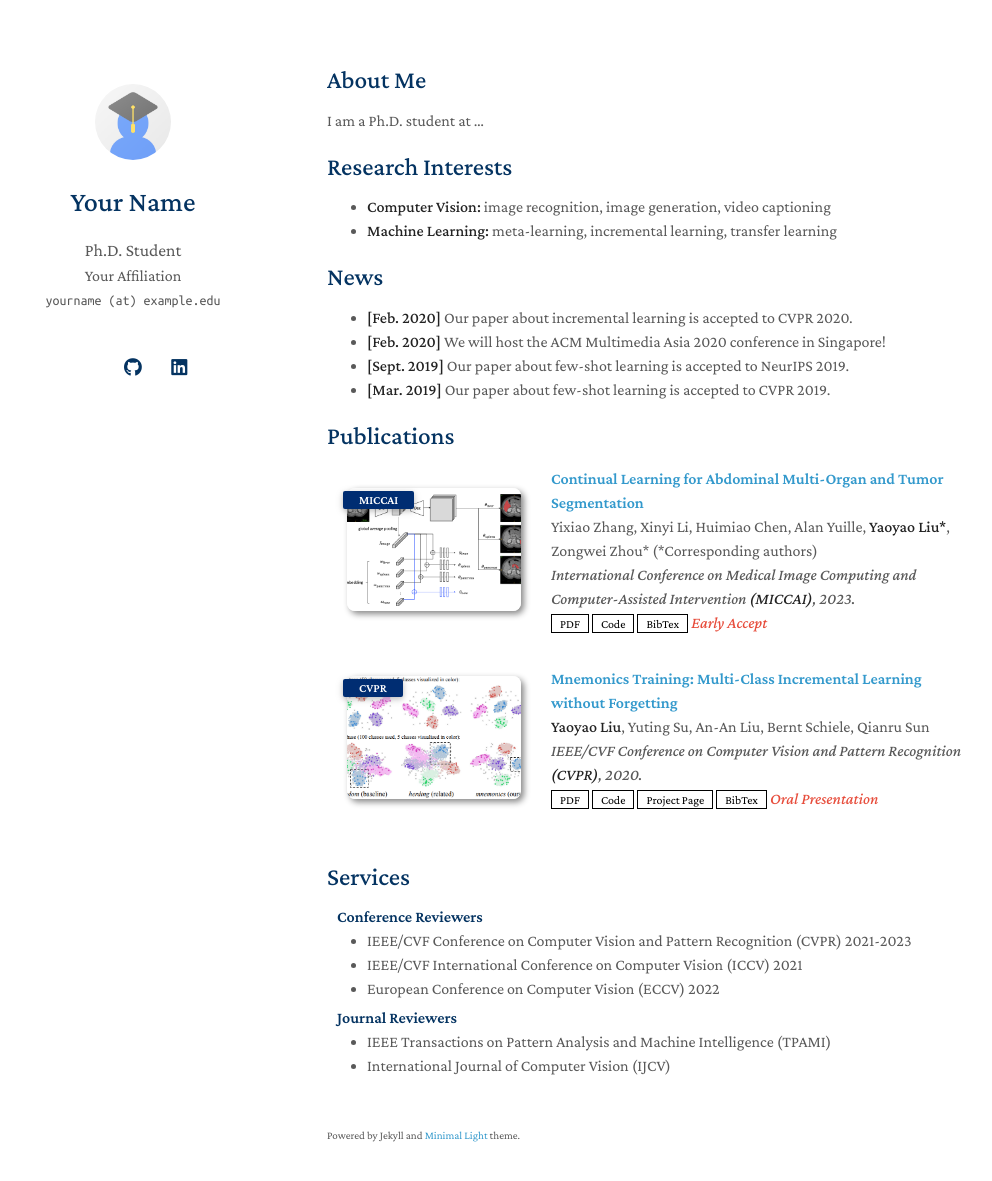
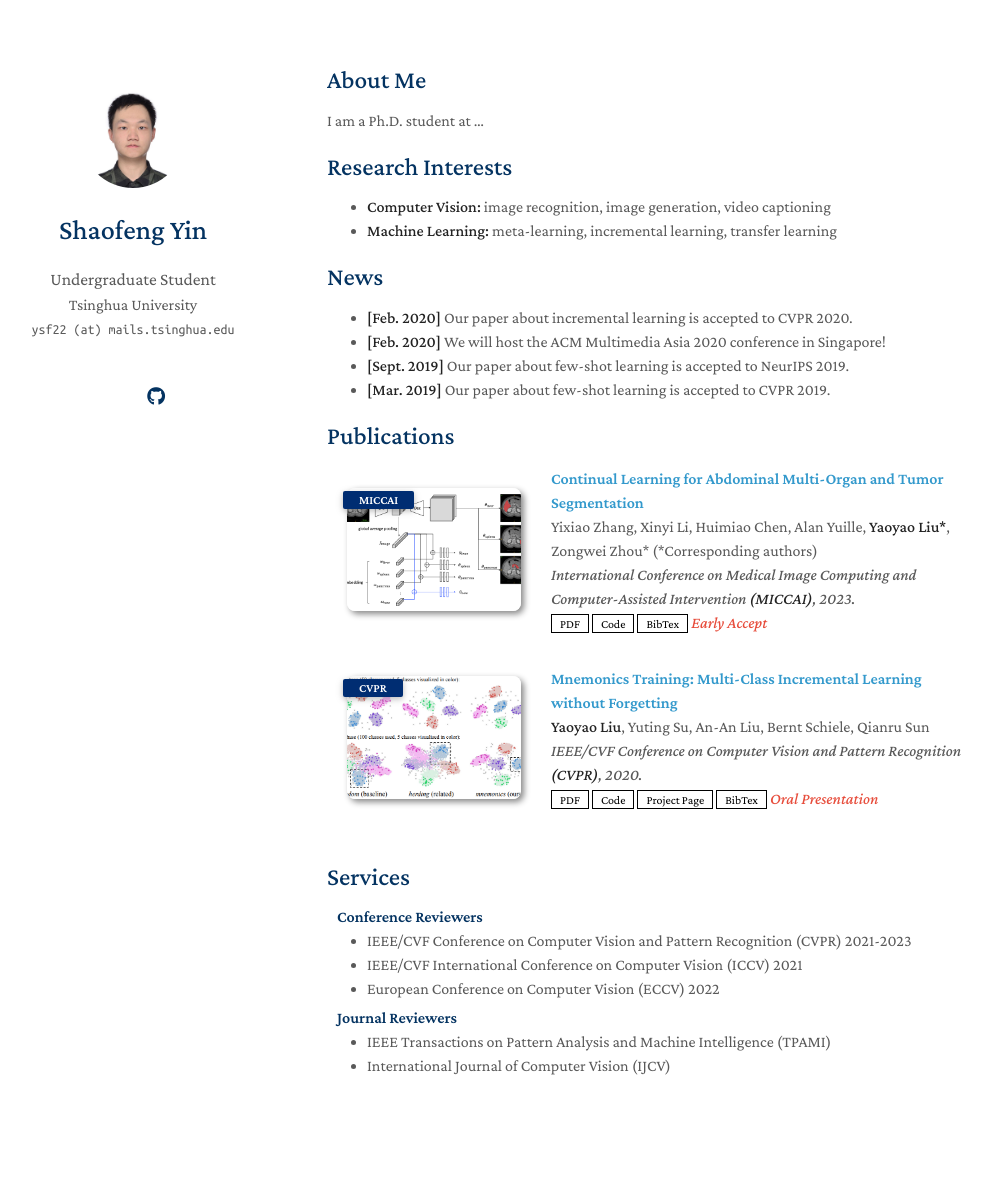
Before and after one commit to operator22th/operator22th.github.io, a Jekyll site: the page built from index.md, in a window 1280 px wide and 1216 px high. Shown: the top 1181 px of the window, without its empty margins (143-1135 px from the left). Built offline with Jekyll 4.4.1, drawn with Linux system fonts in a browser that asks for light colours; a style sheet for code colours, icons or effects is not loaded; our own code applies the rules of GitHub Pages for plain Markdown files.

Commit message:
update config

```diff
--- a/_config.yml
+++ b/_config.yml
@@ -1,32 +1,32 @@
 # Basic Information
-title: Your Name
-position: Ph.D. Student
-affiliation: Your Affiliation
-email: yourname (at) example.edu
+title: Shaofeng Yin
+position: Undergraduate Student
+affiliation: Tsinghua University
+email: ysf22 (at) mails.tsinghua.edu
 
 # Search Engine Optimization (SEO)
 # The following information is used to improve the website traffic from search engines, e.g., Google.
-keywords: minimal light
-description: The Minimal Light is a simple and elegant jekyll theme for academic personal homepage.
-canonical: https://minimal-light-theme.yliu.me/
+keywords: shaofeng yin
+description: Shaofeng Yin's personal homepage.
+canonical: https://operator22th.github.io/
 
 # Links
 # If you don't need one of them, you may delete the corresponding line.
-google_scholar: https://scholar.google.com/
+google_scholar: https://scholar.google.com/citations?user=lpKyrxAAAAAJ&hl=en
 cv_link: assets/files/curriculum_vitae.pdf
-github_link: https://github.com/
-linkedin: https://www.linkedin.com/
-twitter: https://twitter.com/
+github_link: https://github.com/operator22th
+# linkedin: https://www.linkedin.com/
+twitter: https://x.com/ShaofengYin
 
 # Images (e.g., your profile picture and your website's favicon)
 # "favicon" and "favicon_dark" are used for the light and dark modes, respectively.
-avatar: ./assets/img/avatar.png
+avatar: ./assets/img/avatar.jpg
 favicon: ./assets/img/favicon.png
 favicon_dark: ./assets/img/favicon-dark.png
 
 # Footnote
 # You may use the option to disable the footnote, "Powered by Jekyll and Minimal Light theme."
-enable_footnote: true
+enable_footnote: false
 
 # Auto Dark Mode
 # You may use the option to disable the automatic dark theme
```
Also changed, not shown: assets/img/avatar.jpg (added), assets/img/avatar.png (deleted).
